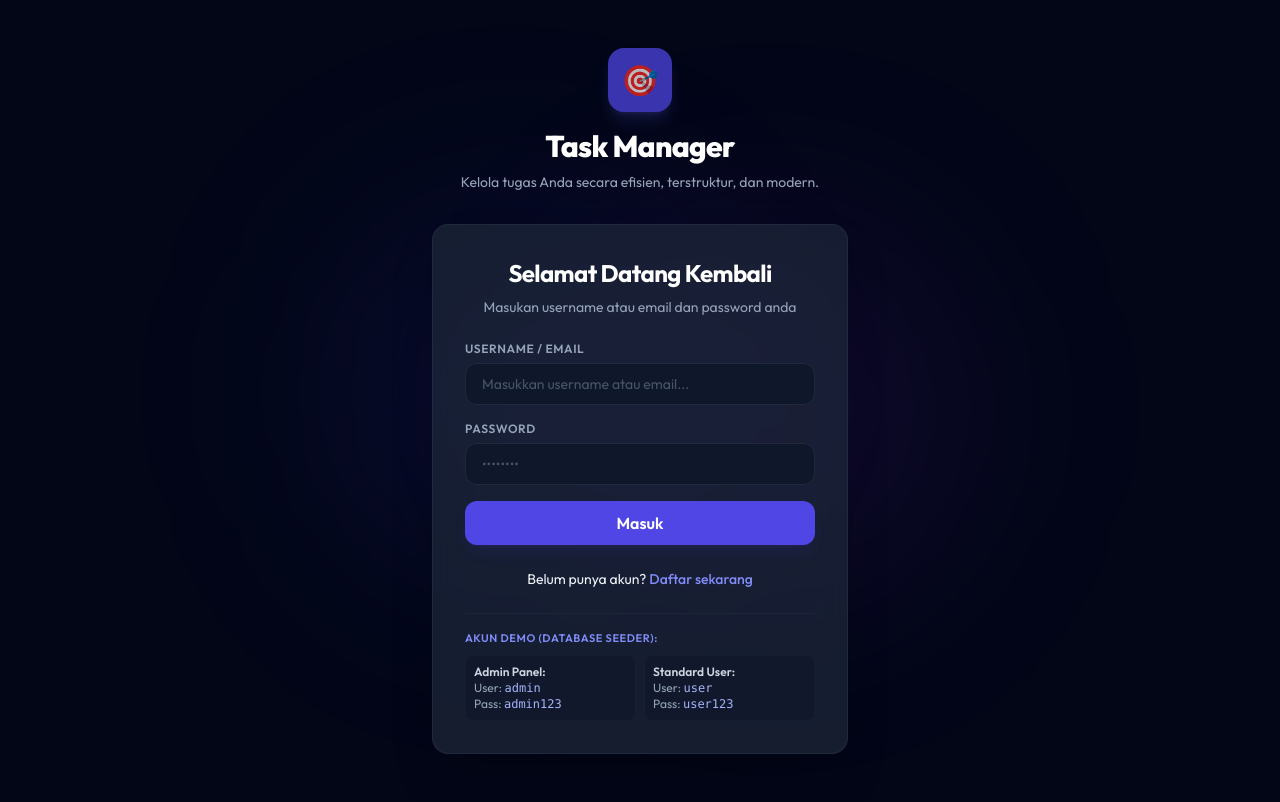
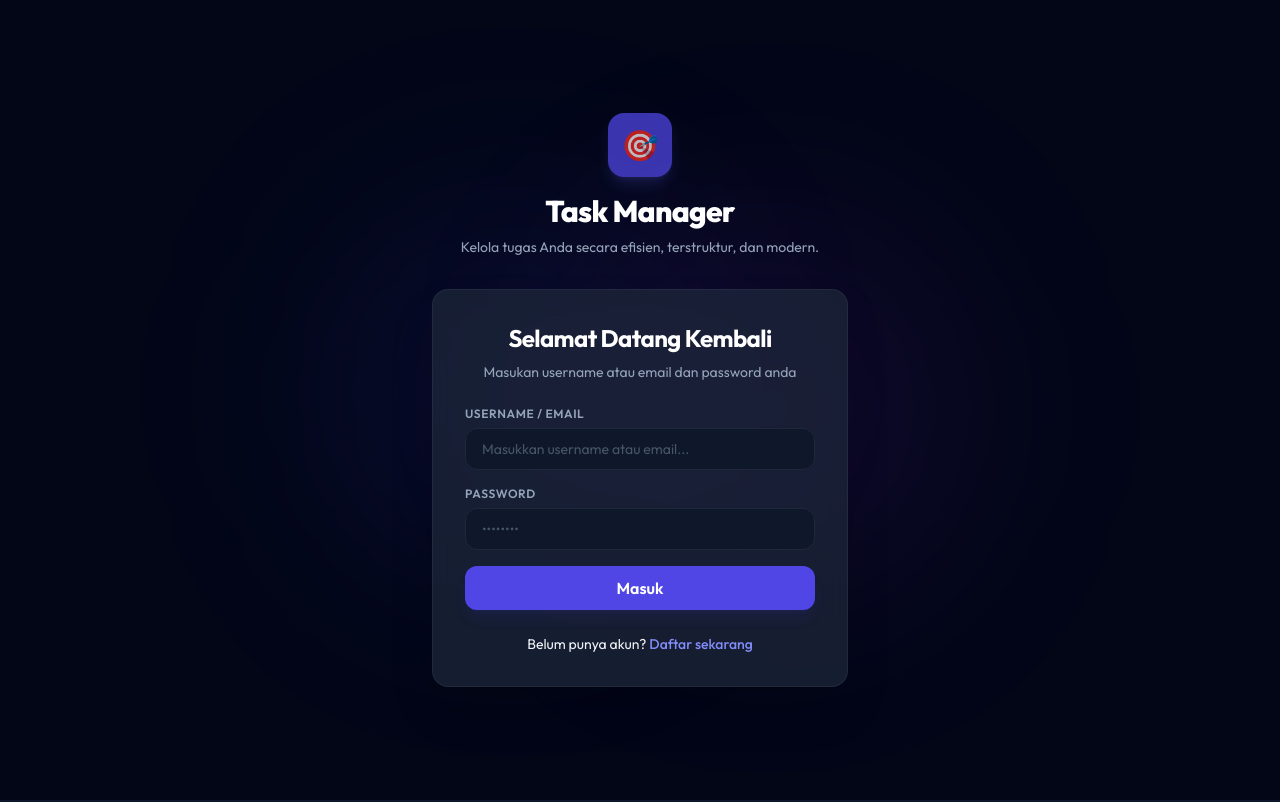
Before and after one commit to salwahgamar/Task-Management-Tugas, a React (Vite) app in the folder frontend/: page /login in a window 1280 px wide. Built offline with nearby package versions, Linux system fonts and the light colour scheme.

Commit message:
feat: implement admin panel with user management and deletion capabilities

```diff
--- a/frontend/src/pages/Login.jsx
+++ b/frontend/src/pages/Login.jsx
@@ -137,24 +137,7 @@ const Login = () => {
         </Link>
       </p>
 
-      {/* Seed Account Help Section */}
-      <div className="mt-6 border-t border-slate-800/80 pt-4 text-left">
-        <p className="text-[11px] font-semibold text-indigo-400 uppercase tracking-wider mb-2">
-          Akun Demo (Database Seeder):
-        </p>
-        <div className="grid grid-cols-2 gap-2 text-xs text-slate-400">
-          <div className="bg-slate-900/60 p-2 rounded-lg border border-slate-800/50">
-            <span className="font-semibold text-slate-300">Admin Panel:</span>
-            <p>User: <code className="text-indigo-300">admin</code></p>
-            <p>Pass: <code className="text-indigo-300">admin123</code></p>
-          </div>
-          <div className="bg-slate-900/60 p-2 rounded-lg border border-slate-800/50">
-            <span className="font-semibold text-slate-300">Standard User:</span>
-            <p>User: <code className="text-indigo-300">user</code></p>
-            <p>Pass: <code className="text-indigo-300">user123</code></p>
-          </div>
-        </div>
-      </div>
+
     </div>
   );
 };
```
Also changed, not shown: 5 other files (tests, documents, lock files or other folders).
